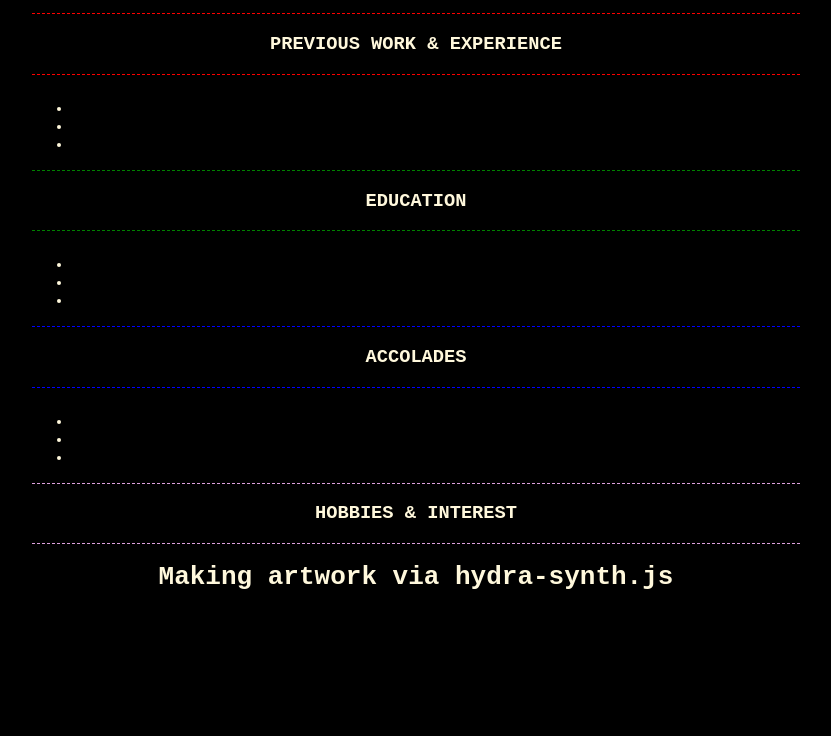
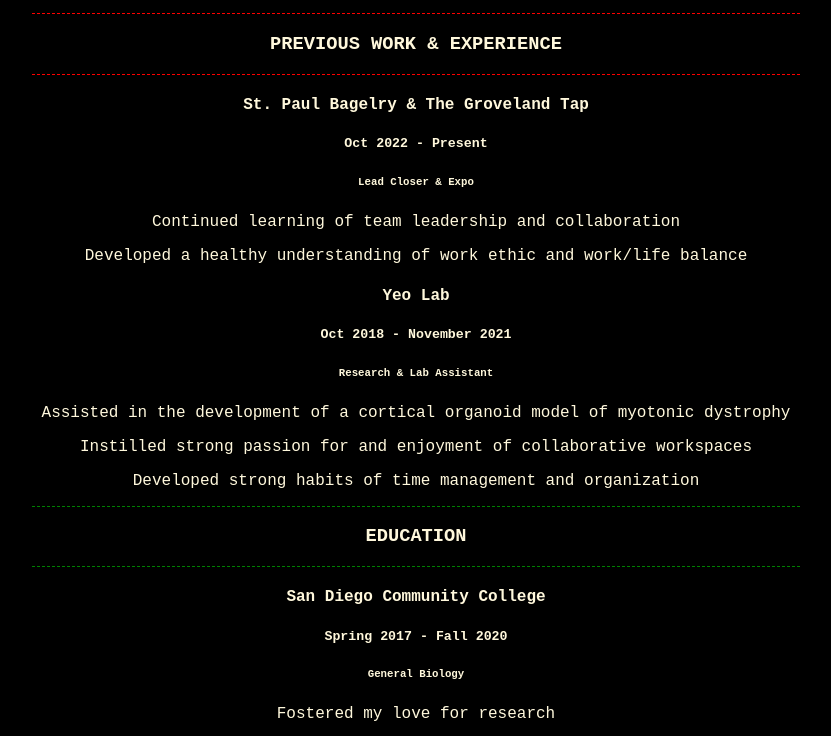
Before and after one commit to TB-RGB/TB-RGB.github.io, a plain HTML site: page index.html in a window 1280 px wide. Shown: the part 207-943 px from the top of the page, without its empty margins (224-1055 px from the left). Drawn offline with Linux system fonts and the light colour scheme; a script that the page names is missing.

Commit message:
Update index.html

```diff
--- a/index.html
+++ b/index.html
@@ -19,32 +19,38 @@
         <h3>Previous Work & Experience</h3>
     </div>
 
-    <div>
-        <h4></h4>
-        <h5></h5>
-        <h6></h6>
+    <div class="job-list-1">
+        <h4>St. Paul Bagelry & The Groveland Tap</h4>
+        <h5>Oct 2022 - Present</h5>
+        <h6>Lead Closer & Expo</h6>
 
-        <ul>
-            <li></li>
-            <li></li>
-            <li></li>
-        </ul>
+
+        <p>Continued learning of team leadership and collaboration</p>
+        <p>Developed a healthy understanding of work ethic and work/life balance</p>
+
+    </div>
+
+    <div class="job-list-2">
+        <h4>Yeo Lab</h4>
+        <h5>Oct 2018 - November 2021</h5>
+        <h6>Research & Lab Assistant</h6>
+
+        <p>Assisted in the development of a cortical organoid model of myotonic dystrophy</p>
+        <p>Instilled strong passion for and enjoyment of collaborative workspaces</p>
+        <p>Developed strong habits of time management and organization</p>
     </div>
 
     <div class="edu-head">
         <h3>Education</h3>
     </div>
 
-    <div>
-        <h4></h4>
-        <h5></h5>
-        <h6></h6>
+    <div class="edu-list">
+        <h4>San Diego Community College</h4>
+        <h5>Spring 2017 - Fall 2020</h5>
+        <h6>General Biology</h6>
 
-        <ul>
-            <li></li>
-            <li></li>
-            <li></li>
-        </ul>
+        <p>Fostered my love for research</p>
+        <p>Helped organize and participate in study groups with other students</p>
     </div>
 
     <div class="ac-head">
@@ -52,14 +58,12 @@
     </div>
 
     <div>
-        <h4></h4>
-        <h5></h5>
-        <h6></h6>
-
         <ul>
-            <li></li>
-            <li></li>
-            <li></li>
+            <li>IRACDA SURF Summer 2018 Fellowship Recipient</li>
+            <li>Awarded Travel Scholarship and Presentation at SACNAS 2018</li>
+            <li>Cited author on Kathryn H. Morelli et al. ,MECP2-related pathways are dysregulated in a cortical
+                organoid model of myotonic dystrophy.Sci. Transl. Med.14,eabn2375(2022).DOI:<a
+                    href="https://doi.org/10.1126/scitranslmed.abn2375">10.1126/scitranslmed.abn2375</a> </li>
         </ul>
     </div>
 
```
Lines whose indentation alone changed are shown as unchanged.
